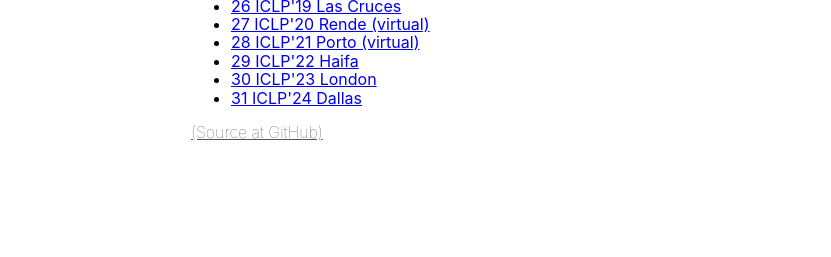
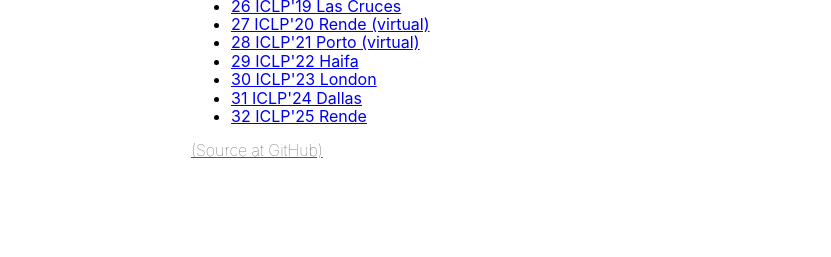
Before and after one commit to lpcp-contest/lpcp-contest.github.io, a plain HTML site: page index.html in a window 1280 px wide. Shown: the part 293-550 px from the top of the page, 449-1280 px from the left. Drawn offline with Linux system fonts and the light colour scheme.

Commit message:
ICLP 2025 added

```diff
--- a/index.html
+++ b/index.html
@@ -30,6 +30,7 @@
       <li><a href="https://github.com/lpcp-contest/lpcp-contest-2022">29 ICLP'22 Haifa</a></li>
       <li><a href="https://github.com/lpcp-contest/lpcp-contest-2023">30 ICLP'23 London</a></li>
       <li><a href="https://github.com/lpcp-contest/lpcp-contest-2024">31 ICLP'24 Dallas</a></li>
+      <li><a href="https://github.com/lpcp-contest/lpcp-contest-2025">32 ICLP'25 Rende</a></li>
     </ul>
     </p>
     <a class="mid-gray fw1" href="https://github.com/lpcp-contest">(Source at GitHub)</a>
```
